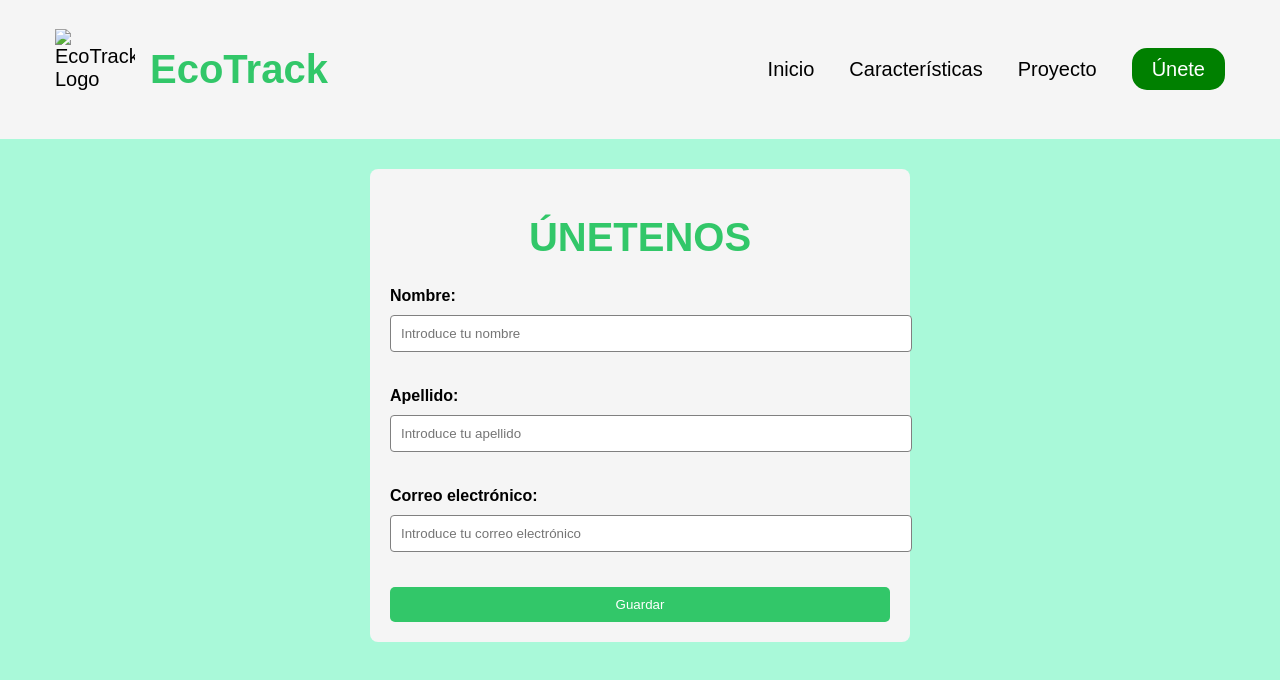
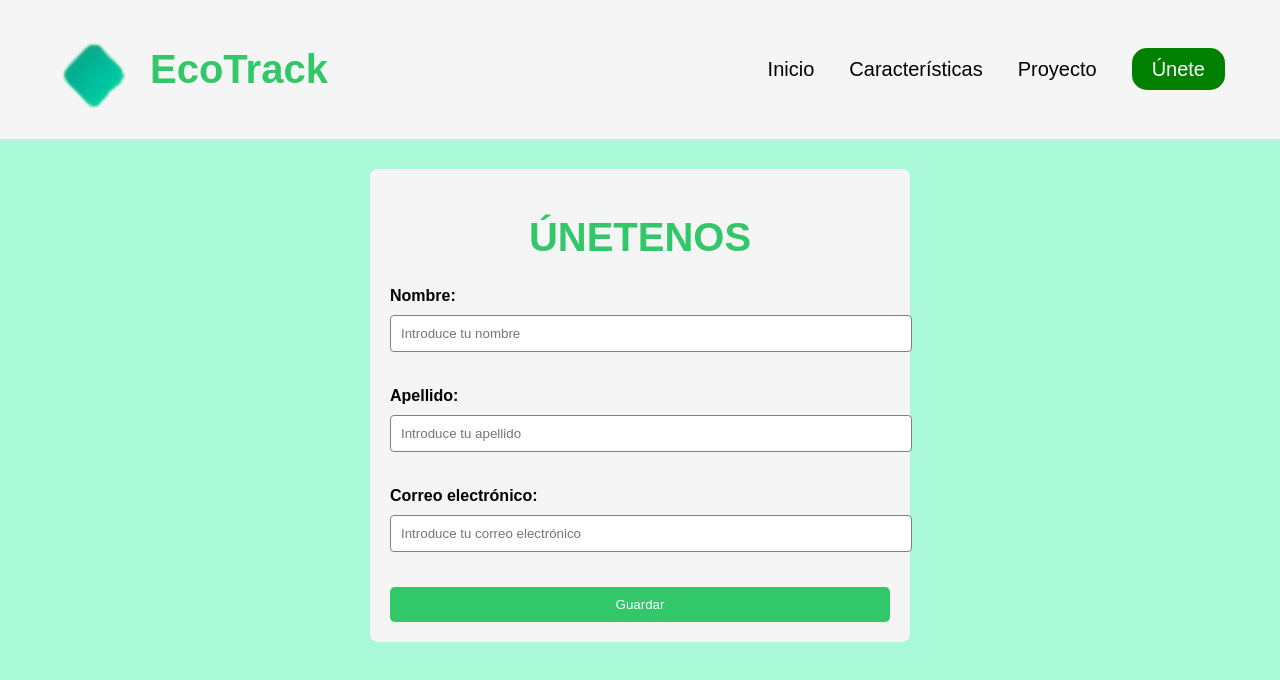
Before and after one commit to Elkin8/idea-proyecto, a plain HTML site: page join.html in a window 1280 px wide. Drawn offline with Linux system fonts and the light colour scheme.

Commit message:
Update join.html

```diff
--- a/join.html
+++ b/join.html
@@ -9,7 +9,7 @@
 <body>
     <header  style="margin-bottom: 30px;" class="header">
       <div class="logo">
-        <img src="images/logo.png" alt="EcoTrack Logo">
+        <img src="logo.png" alt="EcoTrack Logo">
         <h1>EcoTrack</h1>
       </div>
       <nav>
```
